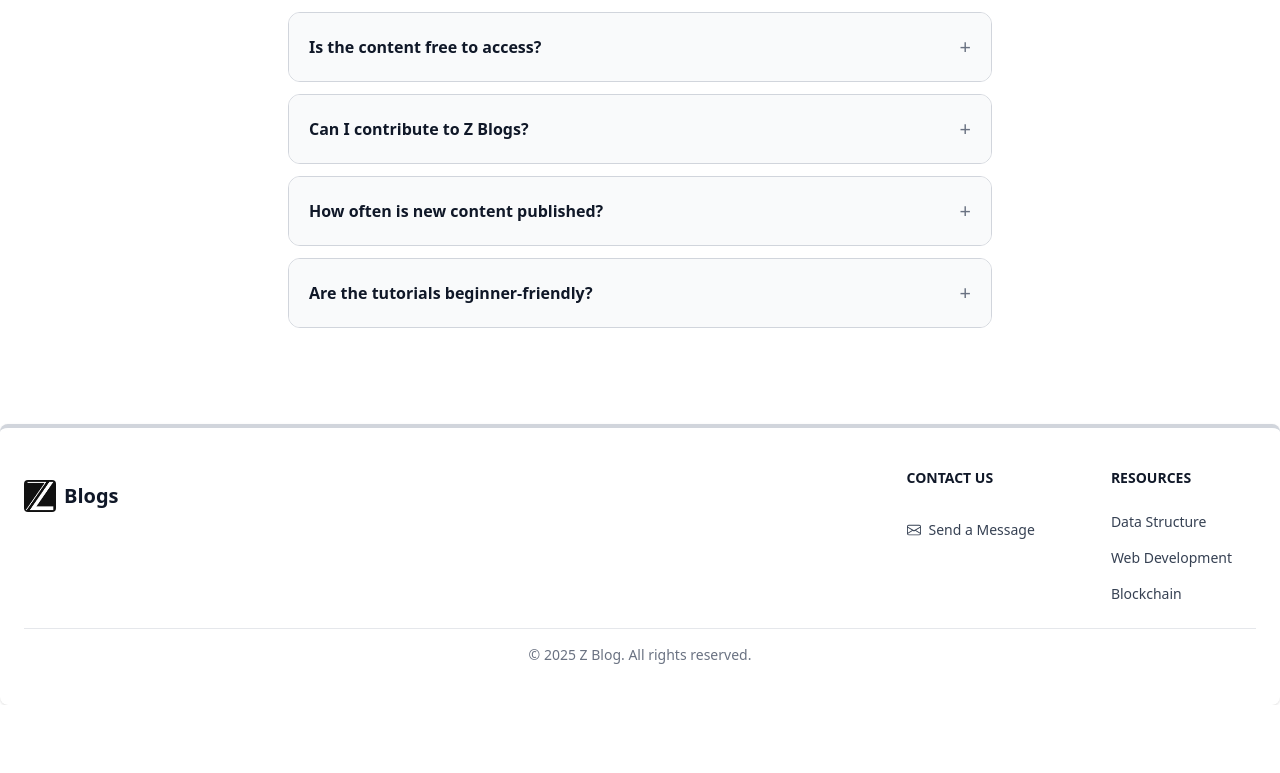
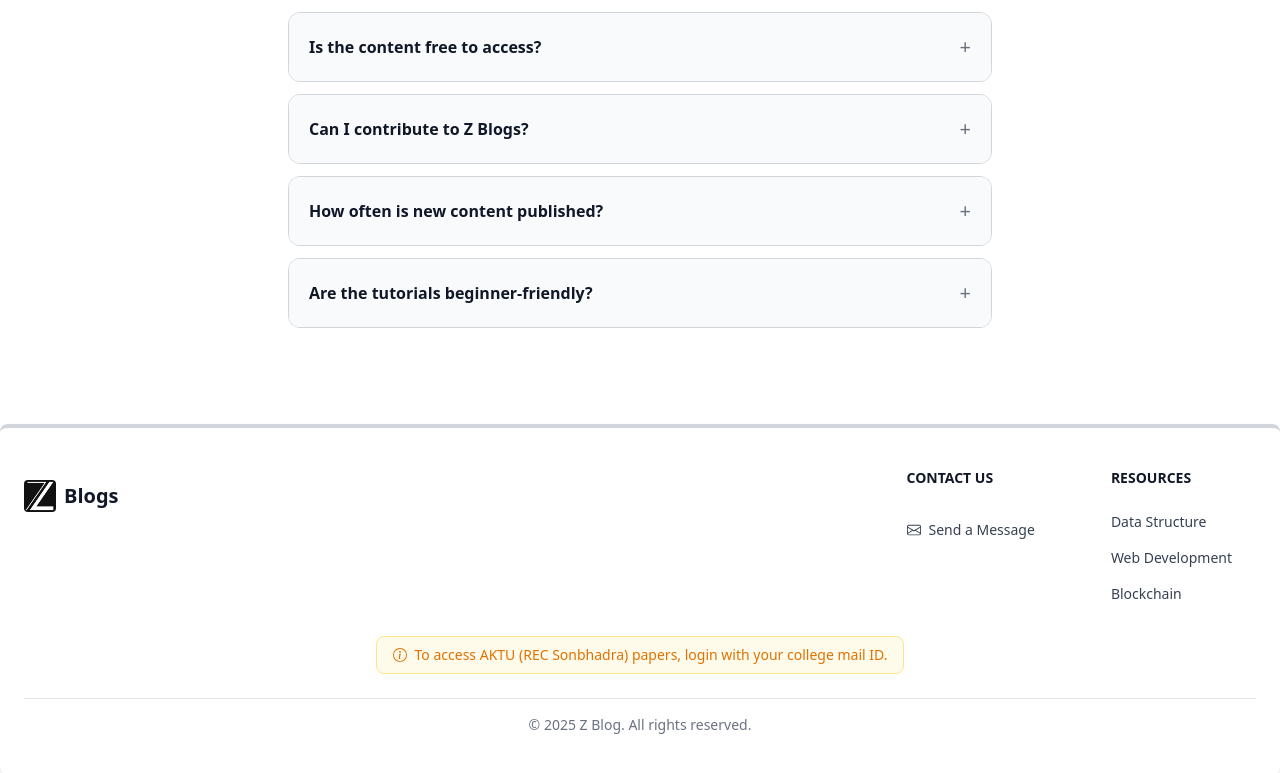
Before and after one commit to zebra0307/blogs-MERN, a React (Vite) app in the folder client/: page / in a window 1280 px wide. Shown: the part 1077-1850 px from the top of the page. Before the commit the page ends 1782 px from the top, so only its background shows below. Built offline with nearby package versions, Linux system fonts and the light colour scheme; no server answers.

Commit message:
add caution message in footer for non-college users

```diff
--- a/client/src/components/Footer.jsx
+++ b/client/src/components/Footer.jsx
@@ -1,8 +1,11 @@
 import { Footer, FooterLink, FooterLinkGroup, FooterTitle } from 'flowbite-react';
 import { Link } from 'react-router-dom';
-import { BsEnvelope } from 'react-icons/bs';
+import { BsEnvelope, BsInfoCircle } from 'react-icons/bs';
+import { useSelector } from 'react-redux';
+import { isCollegeStudent } from '../utils/authUtils';
 
 export default function FooterCom() {
+  const { currentUser } = useSelector((state) => state.user);
   return (
     <Footer id='site-footer' container className='border-t-4 border-gray-300 dark:border-gray-700'>
       <div className='w-full max-w-7xl mx-auto'>
@@ -47,6 +50,15 @@ export default function FooterCom() {
             </div>
           </div>
         </div>
+
+        {/* Caution Message for Non-College Users */}
+        {!isCollegeStudent(currentUser) && (
+          <div className='mt-8 flex items-center justify-center gap-2 text-xs sm:text-sm text-amber-600 dark:text-amber-500 bg-amber-50 dark:bg-amber-900/20 py-2 px-4 rounded-lg border border-amber-200 dark:border-amber-800/50 w-fit mx-auto'>
+            <BsInfoCircle className='shrink-0' />
+            <span>To access AKTU (REC Sonbhadra) papers, login with your college mail ID.</span>
+          </div>
+        )}
+
         {/* Divider */}
         <div className='w-full border-t border-gray-200 dark:border-gray-700 mt-6'></div>
         {/* Copyright */}
```
